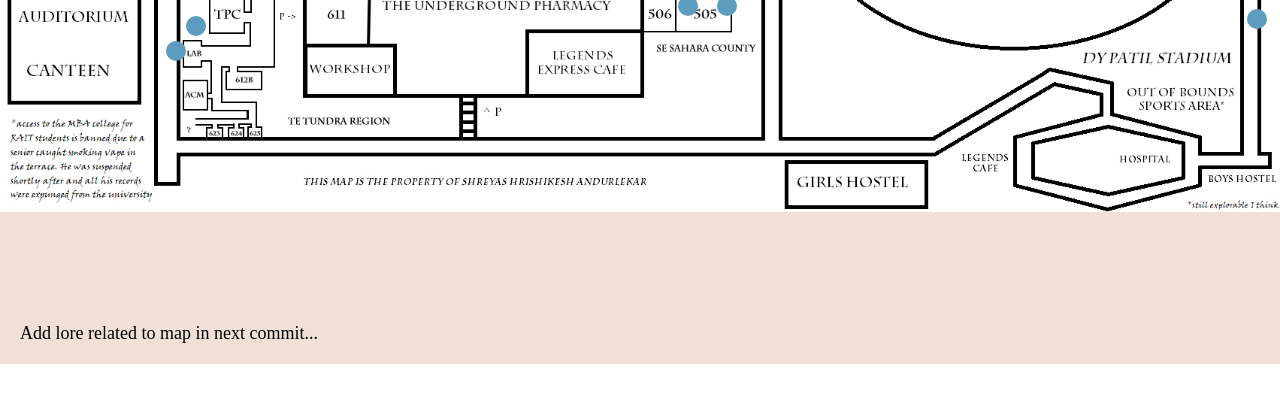
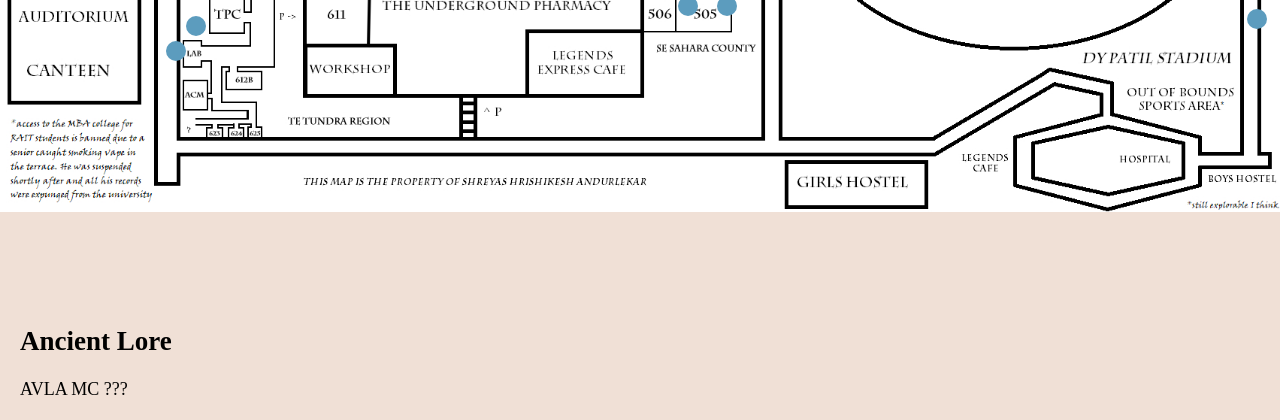
Before and after one commit to ShreyasAndurlekar/CGPA-Analytics, a Flask app: page /map in a window 1280 px wide. Shown: the part 627-1047 px from the top of the page. Before the commit the page ends 991 px from the top, so only its background shows below. Run offline with Flask 3, Linux system fonts and the light colour scheme.

Commit message:
Slight change

```diff
--- a/templates/map.html
+++ b/templates/map.html
@@ -112,7 +112,7 @@
     </div>
     <div class="c">
         <div class="image-container">
-            <img id="zoomable-image" src="{{ url_for('static', filename='RAIT.jpg') }}" alt="Zoomable Image">
+            <img id="zoomable-image" src="https://raw.githubusercontent.com/ShreyasAndurlekar/CGPA-Analytics/main/static/RAIT.jpg" alt="Zoomable Image">
             <!-- Position the buttons using absolute positioning -->
             <button class="round-button" data-image="{{ url_for('static', filename='photos/solar.jpg') }}" data-title="Terrace" style="top: 68%; left: 14.5%;"></button>
             <button class="round-button" data-image="{{ url_for('static', filename='photos/rainsgalore.jpg') }}" data-title="Peaceful Rains" style="top: 25%; left: 36%;"></button>
@@ -145,7 +145,10 @@
         </div>
     </div>
     <div style = "margin: 20px; margin-right: auto">
-        Add lore related to map in next commit...
+        <h2>Ancient Lore</h2>
+        <p>
+            AVLA MC ???
+        </p>
     </div>
 
     <script>
```
Also changed, not shown: README.md (deleted).
